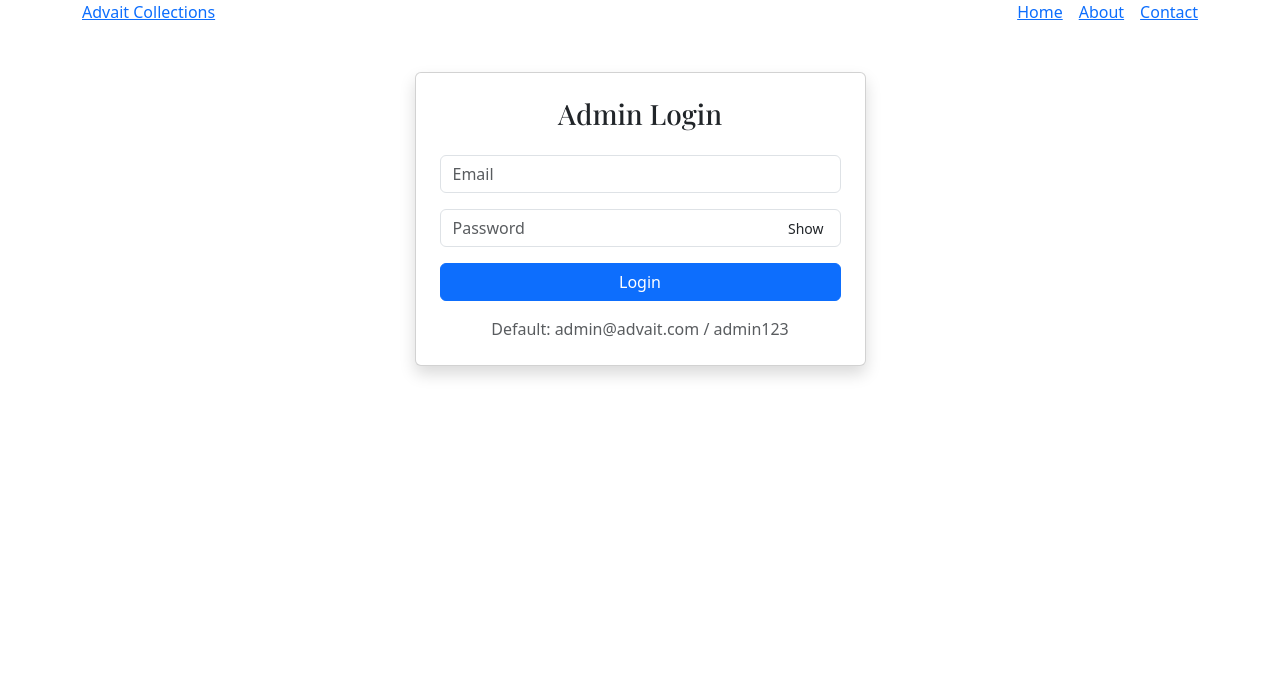
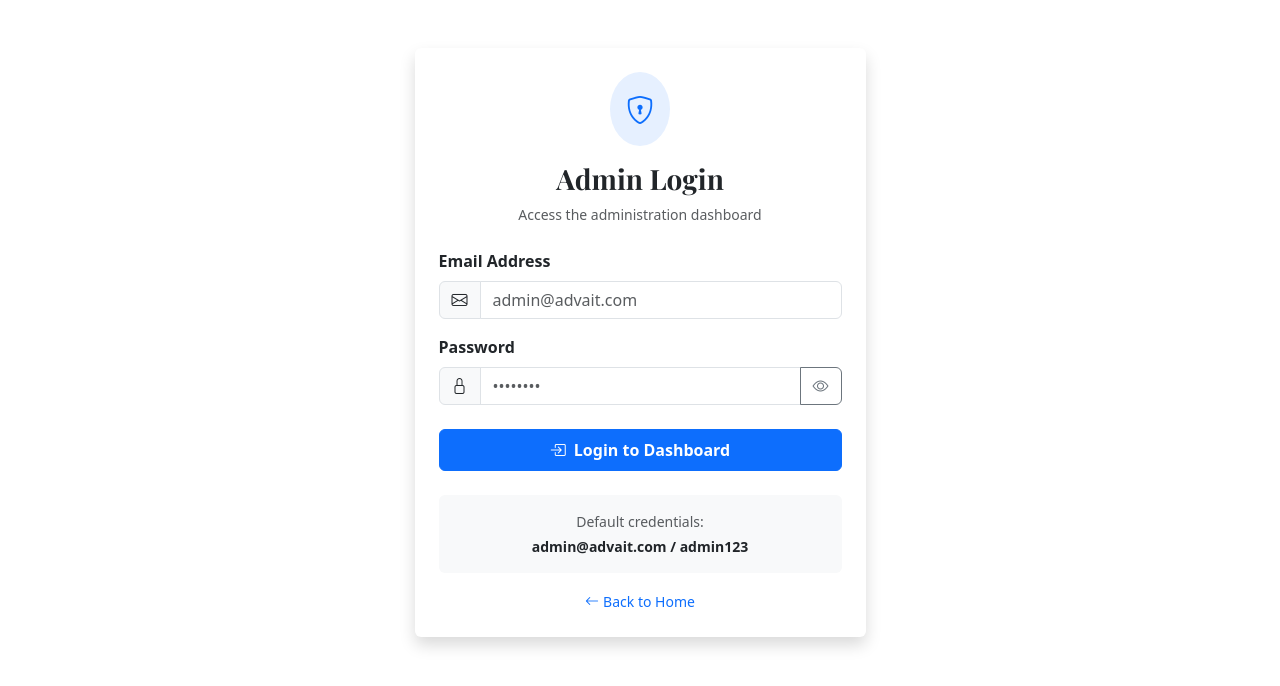
Before and after one commit to nandiarjun/advaitcollections, a React (Vite) app: page /admin-login in a window 1280 px wide. Shown: the top 686 px of the page. Built offline with nearby package versions, Linux system fonts and the light colour scheme; no server answers.

Commit message:
Fix admin login: use centralized API and remove duplicate /api issue

```diff
--- a/src/pages/AdminLogin.jsx
+++ b/src/pages/AdminLogin.jsx
@@ -1,136 +1,145 @@
-import { useState, useEffect } from "react";
-import axios from "axios";
+import { useState } from "react";
 import { useNavigate, Link } from "react-router-dom";
-import { settingsAPI } from "../services/api";
+import { authAPI } from "../services/api";
 
 function AdminLogin() {
   const [email, setEmail] = useState("");
   const [password, setPassword] = useState("");
   const [loading, setLoading] = useState(false);
+  const [error, setError] = useState("");
   const [showPassword, setShowPassword] = useState(false);
-  const [businessName, setBusinessName] = useState("Advait Collections");
-
   const navigate = useNavigate();
 
-  // ================= CHECK IF ALREADY LOGGED IN =================
-  useEffect(() => {
-    const token = localStorage.getItem("adminToken");
-    if (token) {
-      navigate("/admin-dashboard");
-    }
-  }, [navigate]);
-
-  // ================= FETCH BUSINESS NAME =================
-  useEffect(() => {
-    fetchBusinessName();
-  }, []);
-
-  const fetchBusinessName = async () => {
-    try {
-      const response = await settingsAPI.getSettings();
-      if (response?.success) {
-        setBusinessName(response.settings?.businessName || "Advait Collections");
-      }
-    } catch (error) {
-      console.log("Business name fetch failed");
-    }
-  };
-
-  // ================= HANDLE LOGIN =================
   const handleLogin = async (e) => {
     e.preventDefault();
     setLoading(true);
+    setError("");
 
     try {
-      const res = await axios.post(
-        `${import.meta.env.VITE_API_URL}/auth/admin-login`,
-        { email, password }
-      );
+      // Using the authAPI from your centralized api.js
+      const response = await authAPI.adminLogin({ email, password });
 
-      localStorage.setItem("adminToken", res.data.token);
+      // Show success message
+      alert("✅ Login Successful! Redirecting to dashboard...");
 
+      // Navigate to admin dashboard
       navigate("/admin-dashboard");
 
     } catch (error) {
-      alert("Invalid email or password");
+      console.error("Login error:", error);
+      setError(error.response?.data?.message || "Invalid email or password");
     } finally {
       setLoading(false);
     }
   };
 
   return (
-    <div className="admin-login-page">
-
-      {/* Simple Navbar */}
-      <nav className="login-navbar">
-        <div className="container d-flex justify-content-between align-items-center">
-          <Link to="/" className="login-navbar-brand">
-            {businessName}
-          </Link>
-          <div>
-            <Link to="/" className="me-3">Home</Link>
-            <Link to="/about" className="me-3">About</Link>
-            <Link to="/contact">Contact</Link>
-          </div>
-        </div>
-      </nav>
-
-      {/* Login Form */}
     <div className="container mt-5">
       <div className="row justify-content-center">
-          <div className="col-md-5">
-            <div className="card shadow p-4">
+        <div className="col-md-6 col-lg-5">
+          <div className="card shadow border-0">
+            <div className="card-body p-4">
 
-              <h3 className="text-center mb-4">Admin Login</h3>
+              {/* Header */}
+              <div className="text-center mb-4">
+                <div className="bg-primary bg-opacity-10 text-primary rounded-circle d-inline-flex p-3 mb-3">
+                  <i className="bi bi-shield-lock fs-3"></i>
+                </div>
+                <h3 className="fw-bold">Admin Login</h3>
+                <p className="text-muted small">Access the administration dashboard</p>
+              </div>
+
+              {/* Error Message */}
+              {error && (
+                <div className="alert alert-danger alert-dismissible fade show" role="alert">
+                  <i className="bi bi-exclamation-triangle-fill me-2"></i>
+                  {error}
+                  <button type="button" className="btn-close" onClick={() => setError("")}></button>
+                </div>
+              )}
 
               <form onSubmit={handleLogin}>
-
+                {/* Email Field */}
+                <div className="mb-3">
+                  <label className="form-label fw-semibold">Email Address</label>
+                  <div className="input-group">
+                    <span className="input-group-text bg-light">
+                      <i className="bi bi-envelope"></i>
+                    </span>
                     <input
                       type="email"
-                  className="form-control mb-3"
-                  placeholder="Email"
+                      className="form-control"
+                      placeholder="admin@advait.com"
                       value={email}
                       onChange={(e) => setEmail(e.target.value)}
                       required
                     />
+                  </div>
+                </div>
 
-                <div className="position-relative mb-3">
+                {/* Password Field */}
+                <div className="mb-4">
+                  <label className="form-label fw-semibold">Password</label>
+                  <div className="input-group">
+                    <span className="input-group-text bg-light">
+                      <i className="bi bi-lock"></i>
+                    </span>
                     <input
                       type={showPassword ? "text" : "password"}
                       className="form-control"
-                    placeholder="Password"
+                      placeholder="••••••••"
                       value={password}
                       onChange={(e) => setPassword(e.target.value)}
                       required
                     />
                     <button
                       type="button"
-                    className="btn btn-sm position-absolute end-0 top-0 mt-1 me-2"
+                      className="btn btn-outline-secondary"
                       onClick={() => setShowPassword(!showPassword)}
                     >
-                    {showPassword ? "Hide" : "Show"}
+                      <i className={`bi bi-${showPassword ? 'eye-slash' : 'eye'}`}></i>
                     </button>
                   </div>
+                </div>
 
+                {/* Submit Button */}
                 <button
                   type="submit"
-                  className="btn btn-primary w-100"
+                  className="btn btn-primary w-100 py-2 fw-semibold"
                   disabled={loading}
                 >
-                  {loading ? "Logging in..." : "Login"}
+                  {loading ? (
+                    <>
+                      <span className="spinner-border spinner-border-sm me-2" role="status" aria-hidden="true"></span>
+                      Logging in...
+                    </>
+                  ) : (
+                    <>
+                      <i className="bi bi-box-arrow-in-right me-2"></i>
+                      Login to Dashboard
+                    </>
+                  )}
                 </button>
-
               </form>
 
-              <div className="text-center mt-3 text-muted">
-                Default: admin@advait.com / admin123
+              {/* Default Credentials */}
+              <div className="mt-4 p-3 bg-light rounded text-center small">
+                <p className="text-muted mb-1">Default credentials:</p>
+                <p className="mb-0 fw-semibold">admin@advait.com / admin123</p>
+              </div>
+
+              {/* Back to Home Link */}
+              <div className="text-center mt-3">
+                <Link to="/" className="text-decoration-none small">
+                  <i className="bi bi-arrow-left me-1"></i>
+                  Back to Home
+                </Link>
               </div>
 
             </div>
           </div>
         </div>
       </div>
-
     </div>
   );
 }
```
Also changed, not shown: src/services/api.js (+7 -1 lines). Lines whose indentation alone changed are shown as unchanged.
